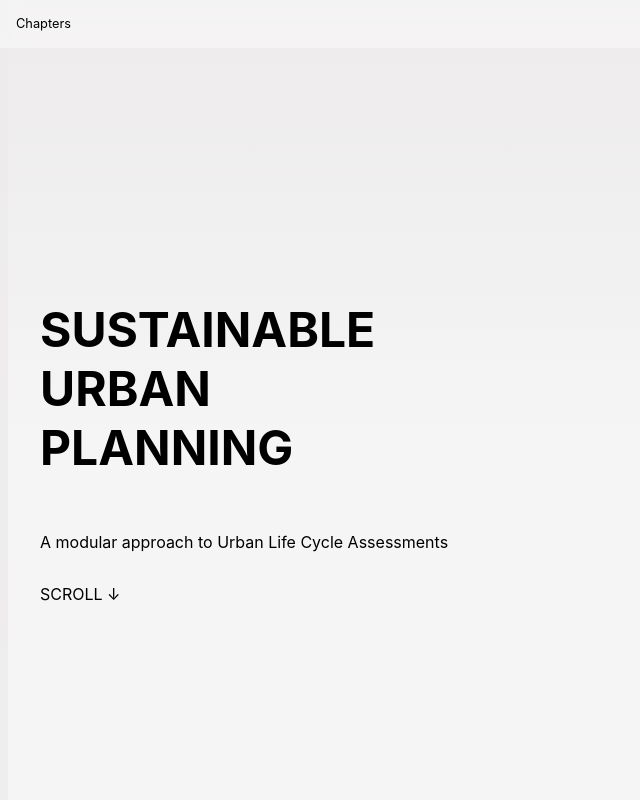
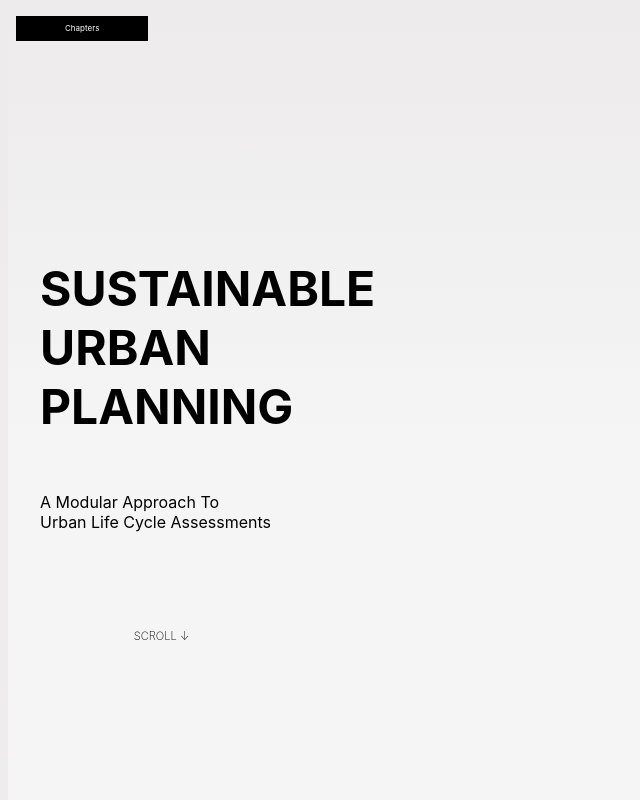
Before and after one commit to miiichelleo/QLCA, a plain HTML site: page index.html in a window 1280 px wide. Shown: the top 800 px of the page, without its empty margins (0-640 px from the left). Drawn offline with Linux system fonts and the light colour scheme.

Commit message:
HTML Structure (Section 1+2)

```diff
--- a/index.html
+++ b/index.html
@@ -12,18 +12,29 @@
             left: 0;
             width: 100%;
             z-index: 100;
-            background: rgba(255, 255, 255, 0.4);
-            backdrop-filter: blur(10px);
             border-bottom: 1px solid rgba(255,255,255,0.08);
     }
 
-    .menu {
-		font-size: 0.8rem;
-        padding: 1rem;
-		color:black
+    .header {
+			display:flex;
+			font-size: 0.5rem;
+			padding: 1rem;
+			color:black
+    }
 
+	.menu {
+			text-decoration: none;
+			color: white;
+			background: black;
+			padding: 0.4rem 3rem;
+			border: 1px solid rgba(0, 0, 0, 0.15);
+			transition: 0.3s ease;
+}
 
-    }
+	.menu:hover {
+			background: rgba(255,255,255,0.12);
+			transform: translateY(-2px);
+}
         body {
             font-family: "inter", sans-serif;
             background: linear-gradient(180deg, #EDEBEB 0%, #F5F5F5 50.48%);
@@ -40,10 +51,38 @@
 
  	}
 
-		.intro__hed{
-    		font-size: 3rem;
+		.intro_hed{
+    		display: flex;
+			flex-direction: column;
+			justify-content: center;
+			color: #000;
+			font-size: 3rem;
+			font-weight: bold;
+		}
+		.intro_cap{
+			display: flex;
+			flex-direction: column;
+			justify-content: center;
+			color: #000;
+			font-size: 1rem;
+			text-transform: capitalize;
+			padding-bottom: 4rem;
+
 		}
 
+		.intro_nav{
+			display: flex;
+			width: 15.1875rem;
+			height: 1.625rem;
+			flex-direction: column;
+			justify-content: center;
+			color: #000;
+			text-align: center;
+			font-size: 0.7rem;
+			font-style: normal;
+			font-weight: 200;
+			line-height: normal;
+		}
 		#horiz-scrolly {
  		height:500vh;
     	position:relative;
@@ -73,7 +112,6 @@
 		font-size:4rem;
 		color:black;
 		outline: 1px solid rgba(0, 0, 0, 0.1);
-
 		}
 
 
@@ -85,7 +123,7 @@
 		position: relative;
 		display: flex;
 		background: white;
-	}
+		}
 
 
 		#vertic-scrolly article {
@@ -101,13 +139,14 @@
 		position: sticky;
 		top: 15vh;
 		height: 80vh;
-		width: 60vh;
+		width: 80vh;
 		background: linear-gradient(180deg, #EDEBEB 0%, #F5F5F5 50.48%);
 		display: flex;
 		align-items: center;
 		justify-content: center;
 		color: white;
 		font-size: 1rem;
+		margin-left: 10rem;
 		}
 
 		#vertic-scrolly .step {
@@ -175,13 +214,13 @@
 
 	<main>
 		<section id="intro">
-			<h1 class="intro__hed">
+			<h1 class="intro_hed">
 				SUSTAINABLE<br>URBAN<br>PLANNING
 			</h1>
-			<p class="intro__dek">
-				A modular approach to Urban Life Cycle Assessments
+			<p class="intro_cap">
+				A modular approach to<br>Urban Life Cycle Assessments
 			</p>
-            <p class="intro__nav">
+            <p class="intro_nav">
 				SCROLL ↓
 			</p>
 		</section>
@@ -227,10 +266,10 @@
             <div class="model-view active" id="model-0">
             </div>
             <div class="model-view" id="model-1">
-            <img src="Model1.png" alt="Model 1">
+            <img src="./Models(test)/Model1.png" alt="Model 1">
             </div>
             <div class="model-view" id="model-2">
-                <img src="Model2.png" alt="Model 2">
+                <img src="./Models(test)/Model2.png" alt="Model 2">
             </div>
             <div class="model-view" id="model-3">Model 3</div>
         </figure>
```
Also changed, not shown: Models(test)/Model1.png (renamed from Model1.png), Models(test)/Model2.png (renamed from Model2.png), 1 other file.
